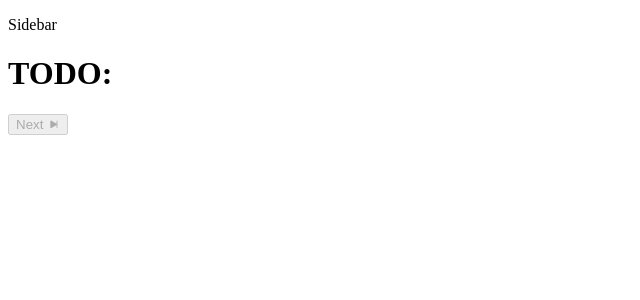
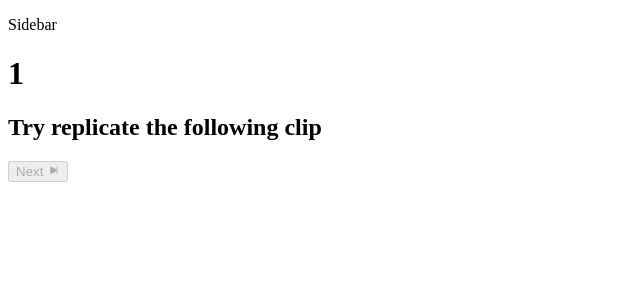
Before and after one commit to Zehua-Chen/coms4170-ui-project, a Flask app: page /practice/1 in a window 1280 px wide. Shown: the part 96-396 px from the top of the page, without its empty margins (0-640 px from the left). Run offline with Flask 2, Linux system fonts and the light colour scheme; some libraries are stand-ins or nearby versions.

Commit message:
[feat] Add Audio to Practice

```diff
--- a/app/__init__.py
+++ b/app/__init__.py
@@ -48,6 +48,17 @@ def learn(id: int):
         lesson=lessons[id])
 
 
+@app.route("/practice/clip/<path:id>")
+def practice_clip(id: int):
+    clip_path = path.join("practices", f"{id}")
+    app.logger.info(f"get clip {clip_path}")
+    response = app.send_static_file(clip_path)
+
+    response.mimetype = "audio/mp3"
+
+    return response
+
+
 @app.route("/practice/<int:id>")
 def practice(id: int):
     return render_template(
@@ -55,12 +66,6 @@ def practice(id: int):
         bundle=get_app_bundle(),
         practices_overview=practices_overview,
         practice=practices[id])
-
-
-@app.route("/practice/clip/<int:id>")
-def practice_clip(id: int):
-    clip_path = path.join("practices", f"{id}.mp3")
-    return app.send_static_file(clip_path)
 
 
 @app.route("/quiz/<int:id>")
--- a/app/practice.py
+++ b/app/practice.py
@@ -3,19 +3,21 @@ from typing import TypedDict, Dict, List
 
 class Practice(TypedDict):
     id: int
+    title: str
     positions_to_click: List[int]
-
-
-practices_overview = [
-    "1",
-    "2",
-    "3"
-]  # type: List[str]
 
 
 practices = {
     1: {
         "id": 1,
+        "title": "1",
         "positions_to_click": [1, 2, 3]
     }
 }  # type: Dict[int, Practice]
+
+
+practices_overview = list(map(
+    lambda pair: pair[1]["title"],
+    # sort lessons by lesson id
+    sorted(
+        practices.items(), key=lambda x: x[0])))  # type: List[str]
--- a/envs.d.ts
+++ b/envs.d.ts
@@ -25,19 +25,21 @@ namespace app {
 
   interface Practice {
     id: number;
+    title: string;
     positions_to_click: number[];
   }
 
   interface PracticeData {
     type: "practice";
     practice: Practice;
+    practices_overview: string[];
   }
 
   interface QuizData {
     type: "quiz";
   }
 
-  type Data = LearnData | QuizData;
+  type Data = LearnData | PracticeData | QuizData;
 }
 
 interface AppNamespace {
--- a/templates/layout.html
+++ b/templates/layout.html
@@ -44,7 +44,7 @@
             <a class="nav-link" aria-current="page" href="/learn/1">Music Scale</a>
           </li>
           <li class="nav-item">
-            <a class="nav-link" aria-current="page" href="/">Practice</a>
+            <a class="nav-link" aria-current="page" href="/practice/1">Practice</a>
           </li>
           <li class="nav-item">
             <a class="nav-link" aria-current="page" href="/">Quiz</a>
--- a/templates/practice.html
+++ b/templates/practice.html
@@ -5,7 +5,8 @@
   $(() => {
     App.data = {
       type: "practice",
-      practice: {{ practice | tojson }}
+      practice: {{ practice | tojson }},
+      practices_overview: {{ practices_overview | tojson }}
     },
 
     App.practice();
@@ -20,7 +21,18 @@ Sidebar
 {% block two_col_content %}
 <div class="row">
   <div class="col text-center">
-    <h1 id="title=">TODO:</h1>
+    <h1 id="title=">{{ practice.title }}</h1>
+  </div>
+</div>
+
+<div class="row">
+  <div class="col text-center">
+    <h2>Try replicate the following clip</h2>
+  </div>
+</div>
+
+<div class="row pt-4">
+  <div id="clip" class="col text-center">
   </div>
 </div>
 
```
Also changed, not shown: src/pages/practice.ts (+58 -1 lines), 1 other file.
